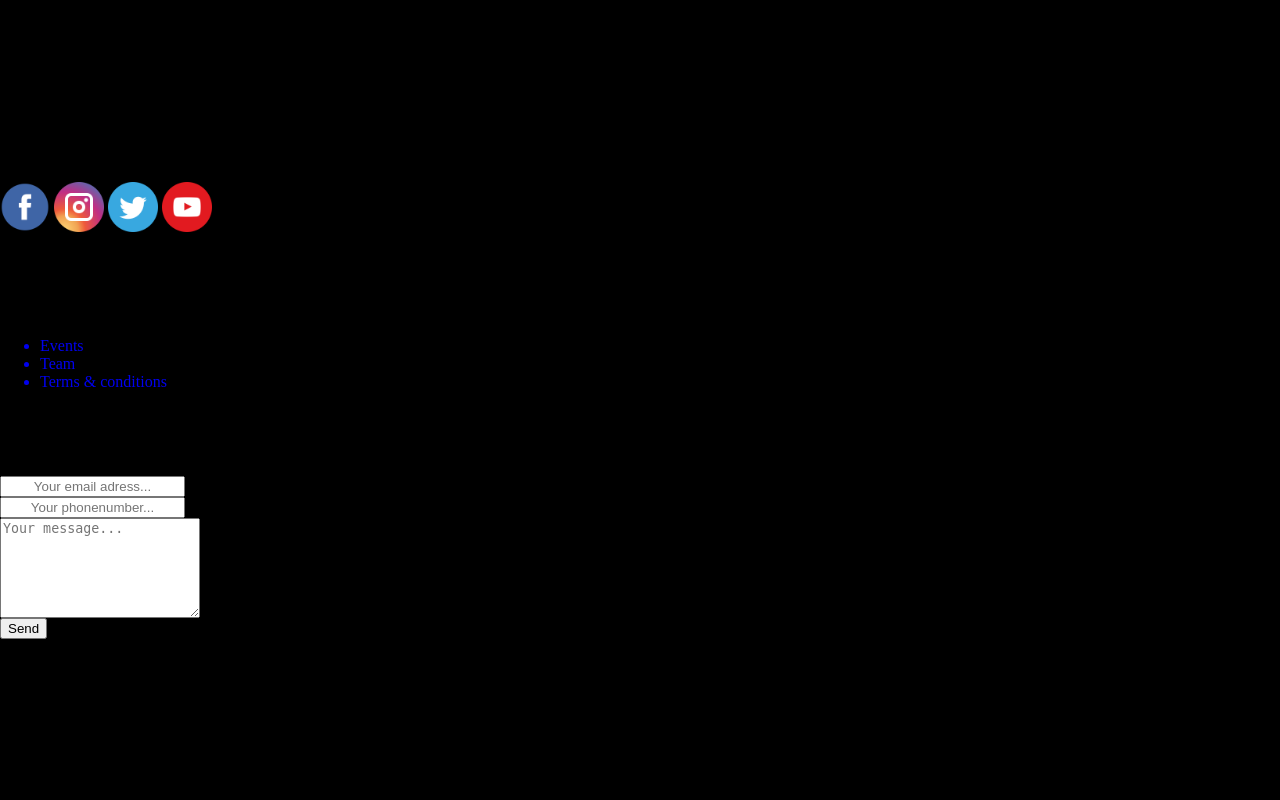
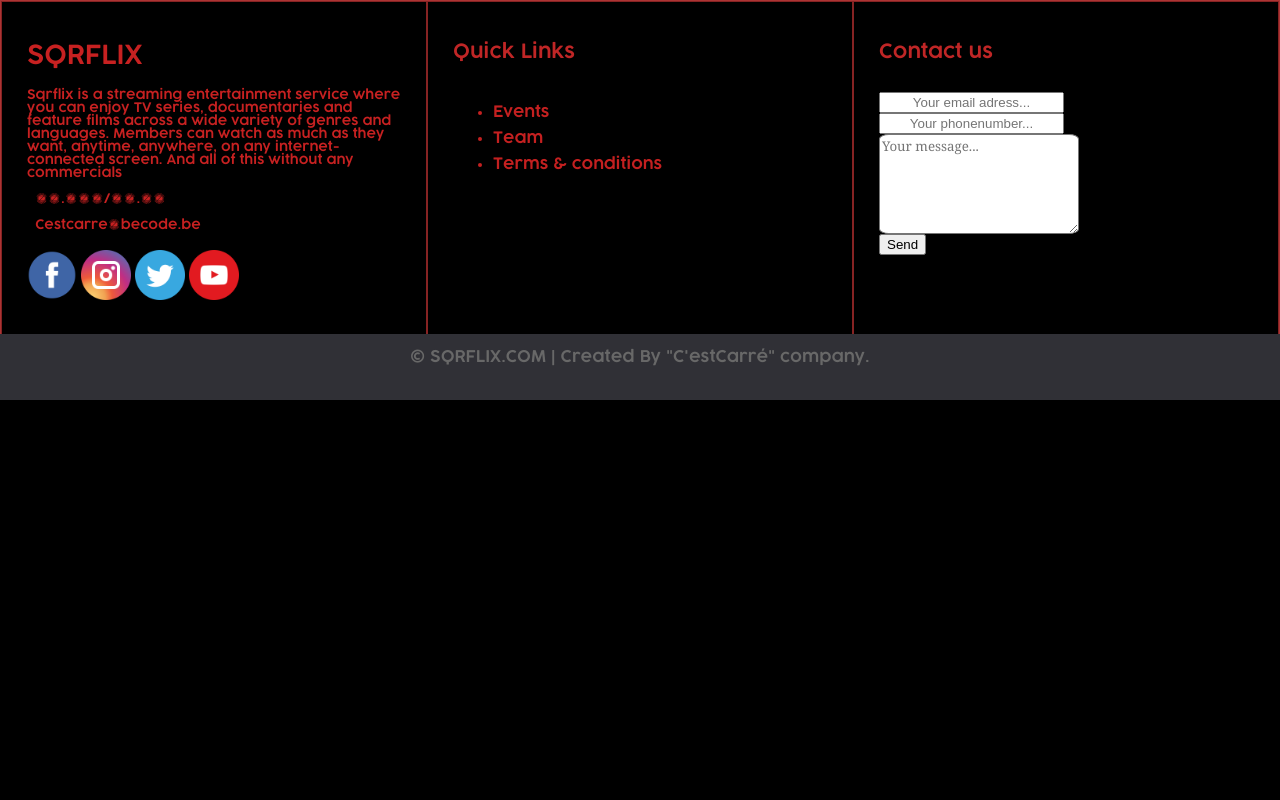
Before and after one commit to AlexJS6/SQRFLIX, a PHP site: page /footer.html in a window 1280 px wide. Run offline with PHP 8.4, Linux system fonts and the light colour scheme.

Commit message:
add css footer

```diff
--- a/assets/css/style.css
+++ b/assets/css/style.css
@@ -609,3 +609,109 @@ input {
   .navbar a:hover{
     color: white;
   }
+
+  /*---------------------- FOOTER -----------------------------*/
+
+
+/*FOOTER*/
+
+body {
+    font-family: cocogoose;
+}
+.footer {
+
+    background:black;
+    color: rgb(199, 33, 33);
+    height: 400px;
+    position: relative;
+}
+
+.footer .footer-content {
+    border: 1px solid rgb(172, 52, 52);
+    height: 350px;
+    display: flex;
+}
+
+.footer .footer-content .footer-section{
+    flex: 1;
+    padding: 25px;
+    border: 1px solid rgba(194, 52, 52, 0.692);
+    font-size: small;
+}
+
+.footer .footer-content h1,
+.footer .footer-content h2 {
+    color: rgb(192, 38, 38);
+}
+
+.footer .footer-content .about h1 span {
+    color: rgb(199, 33, 33);
+}
+
+.footer.footer-content .about .contact span {
+    display: block;
+    font-size: 1.1em;
+    margin-bottom: 8px;
+    padding-bottom: 10%;
+
+}
+
+.footer .footer-content .about .socials a {
+
+    width: 45px;
+    height: 41px;
+    padding-top: 5px;
+    margin-right: 5px;
+    text-align: center;
+    display: inline-block;
+    font-size: 1.3em;
+
+}
+
+.footer .footer-content .about .socials a:hover {
+    border: 1px solid white;
+    color: white;
+    transition: all .3s;
+}
+
+.footer .footer-content .links ul a {
+    display: block;
+    margin-bottom: 10px;
+    font-size: 1.2em;
+    text-decoration: none;
+    color: rgb(196, 32, 32);
+
+
+    }
+
+}
+
+.footer .footer-content .links ul a:hover {
+    color: white;
+    margin-left: 15px;
+    transition: all .3s;
+}
+
+
+
+.footer .footer-bottom {
+    background: #303036;
+    color: #686868;
+    height: 50px;
+    width: 100%;
+    text-align: center;
+    position: absolute;
+    bottom: 0px;
+    left: 0px;
+    padding-top: 1em;
+
+}
+
+.page-wrapper {
+    min-height: 100%;
+}
+
+textarea {
+    border-radius: 5%;
+    font-family: Cambria, Cochin, Georgia, Times, 'Times New Roman', serif;
+}
```
